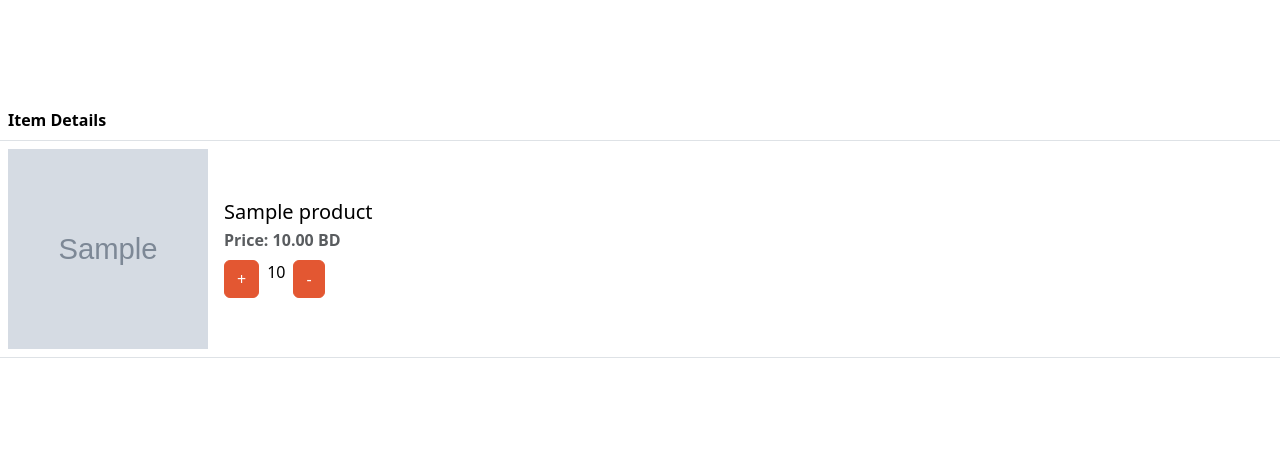
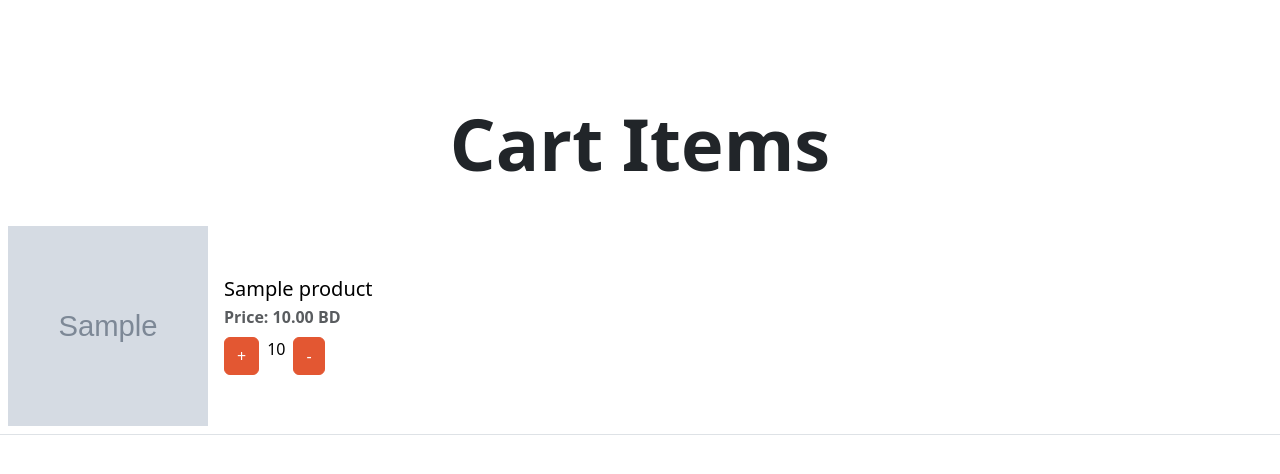
Before and after one commit to FatimaMahfoodh/KitchenMastery, a Django app: page /store/cart/ in a window 1280 px wide. Shown: the part 127-601 px from the top of the page. Run offline with Django 4.2, Linux system fonts and the light colour scheme; a user stored in the database is signed in; tables that the repository leaves empty hold one stand-in row (values such as "Sample post"); grey boxes marked "Sample" are stand-in pictures; some libraries are stand-ins or nearby versions.

Commit message:
change cart design

```diff
--- a/store/templates/cart.html
+++ b/store/templates/cart.html
@@ -2,18 +2,12 @@
 {% load static %}
 {% block title %}Shopping Cart{% endblock %}
 {% block content %}
-<div class="table-responsive">
-  <table class="table">
-    <thead>
-      <tr>
-        <th>Item Details</th>
-      </tr>
-    </thead>
-    <tbody>
+  <table class="table table-responsive justify-content-center">
+    <h1 class="text-center mb-4 text-center display-2 heading">Cart Items</h1>
       {% for item in cart_items %}
       <tr>
         <td>
-          <div class="d-flex align-items-center">
+          <div class="d-flex align-items-center ">
             <img src="{% static item.product.image %}" alt="{{item.product.name}}" class="fixed-height cart-item-img card-img-top">
             <div class="ms-3">
               <h5 class="mb-1">{{item.product.name}}</h5>
@@ -34,7 +28,5 @@
         </td>
       </tr>
       {% endfor %}
-    </tbody>
   </table>
-</div>
 {% endblock %}
```
